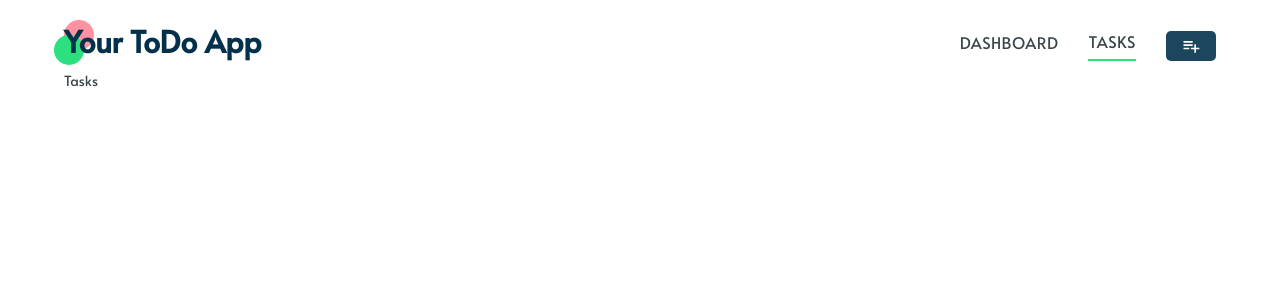
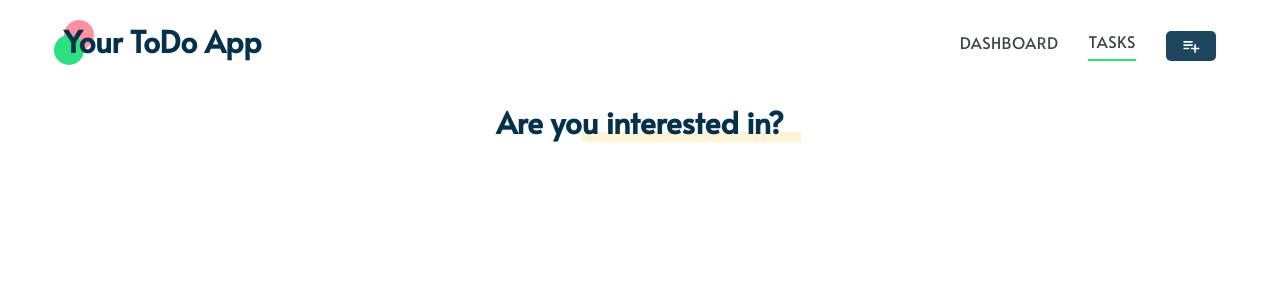
Before and after one commit to huthaifaaltiti/todo-app, a React (Create React App) app: page /tasks in a window 1280 px wide. Shown: the top 300 px of the page. Built offline with nearby package versions, Linux system fonts and the light colour scheme.

Commit message:
adding tasks to tasks page

```diff
--- a/src/components/Task/index.js
+++ b/src/components/Task/index.js
@@ -17,7 +17,7 @@ import { TiTickOutline } from "react-icons/ti";
 import { MdOutlineDone } from "react-icons/md";
 import { GrClose } from "react-icons/gr";
 
-export default function Task({ task, index }) {
+export default function Task({ task, index, timestamp }) {
   const dispatch = useDispatch();
   const [doneDivs, setDoneDivs] = useState([]);
   const [isEditable, setIsEditable] = useState(false);
@@ -70,7 +70,7 @@ export default function Task({ task, index }) {
             </span>
           </div>
         ) : (
-          editableTask?.taskDetails || task?.taskDetails
+          <>{editableTask?.taskDetails || task?.taskDetails}</>
         )}
       </div>
 
@@ -102,7 +102,7 @@ export default function Task({ task, index }) {
     </div>
   ) : (
     <div className={`${styles.taskCont}`}>
-      <div >
+      <div>
         {isEditable ? (
           <div className={styles.editableTaskCont}>
             <div className={styles.editableInputTaskCont}>
@@ -126,7 +126,11 @@ export default function Task({ task, index }) {
             </span>
           </div>
         ) : (
-          editableTask?.taskDetails || task?.taskDetails
+          <>
+            {editableTask?.taskDetails || task?.taskDetails}
+
+            <p className={styles.createdDateMessage}>{`🕑 ${timestamp}`}</p>
+          </>
         )}
       </div>
 
--- a/src/components/Task/styles.module.css
+++ b/src/components/Task/styles.module.css
@@ -247,3 +247,17 @@
 
   background-color: var(--color-four-d2);
 }
+
+.createdDateMessage{
+  margin-top: 1rem;
+  padding: .2rem;
+
+  font-size: .8rem;
+
+  color: var(--color-text);
+  background-color: var(--color-four-d1);
+
+  border-radius: .3rem;
+
+
+}
--- a/src/pages/NewTask/index.js
+++ b/src/pages/NewTask/index.js
@@ -17,6 +17,8 @@ export default function NewTask() {
   const [inputData, setInputData] = useState("");
   const dispatch = useDispatch();
   const tasks = useSelector((state) => state.TasksReducer);
+
+  const timestamp = new Date().toLocaleString(); // get current date and time
 
   function handleAddNewTask() {
     dispatch(addNewTask(inputData));
@@ -46,7 +48,7 @@ export default function NewTask() {
 
       <div className={styles.tasksCont}>
         {tasks.map((task, index) => (
-          <Task key={index} task={task} />
+          <Task key={index} task={task}  timestamp={timestamp}/>
         ))}
       </div>
     </div>
--- a/src/pages/Tasks/index.js
+++ b/src/pages/Tasks/index.js
@@ -1,14 +1,32 @@
 // react
 import React from "react";
+// react-redux
+import { useSelector } from "react-redux";
+
+// component
+import Task from "../../components/Task";
 
 // styles
 import styles from "./styles.module.css";
 
 export default function Tasks() {
+  const tasks = useSelector((state) => state.TasksReducer);
+  const unDoneTasks = tasks.filter((task) => task?.done !== true);
+
+  const timestamp = new Date().toLocaleString();
 
   return (
-    <div>
-   Tasks
+    <div className={styles.tasksPage}>
+      <header className={styles.header}>
+        <h2>Are you interested in?</h2>
+      </header>
+
+      <div className={styles.tasksCont}>
+        {unDoneTasks?.map((task, index) => (
+
+          <Task key={index} task={task}  timestamp={timestamp}/>
+        ))}
+      </div>
     </div>
   );
 }
--- a/src/pages/Tasks/styles.module.css
+++ b/src/pages/Tasks/styles.module.css
@@ -0,0 +1,46 @@
+/* Sector: Main Tasks classes: */
+
+.tasksPage {
+  width: 100%;
+}
+
+.tasksCont {
+  width: 100%;
+
+  padding: 2rem 0;
+
+  display: flex;
+  align-items: center;
+  justify-content: center;
+  flex-wrap: wrap;
+  gap: 2rem;
+}
+
+.header {
+  width: 100%;
+
+  margin-top: 3rem;
+
+  color: var(--color-prim);
+
+  text-align: center;
+}
+
+.header h2 {
+  font-size: 3rem;
+
+  position: relative;
+}
+
+.header h2::after {
+  content: "";
+  width: 19%;
+  height: 1rem;
+
+  background-color: var(--color-four);
+
+  position: absolute;
+  bottom: 0;
+  left: 45%;
+  z-index: -1;
+}
```
